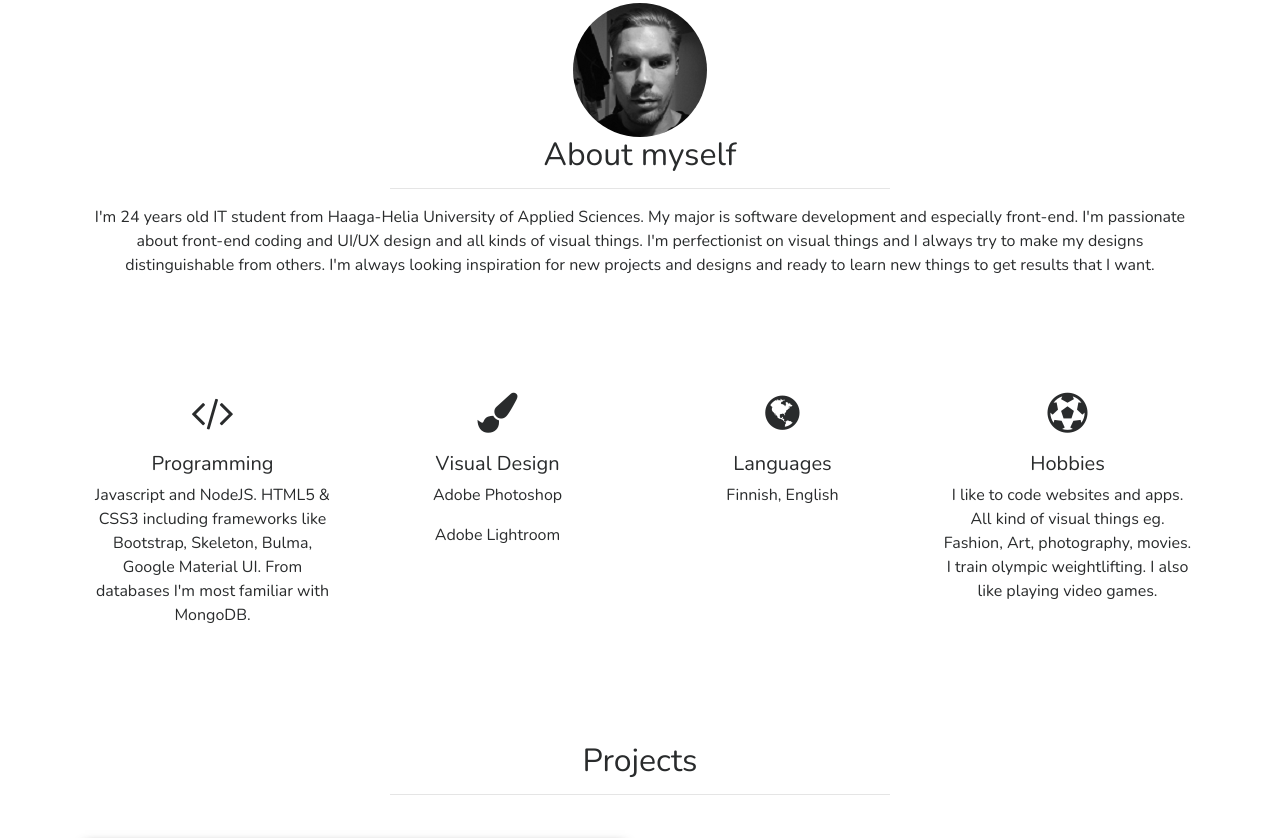
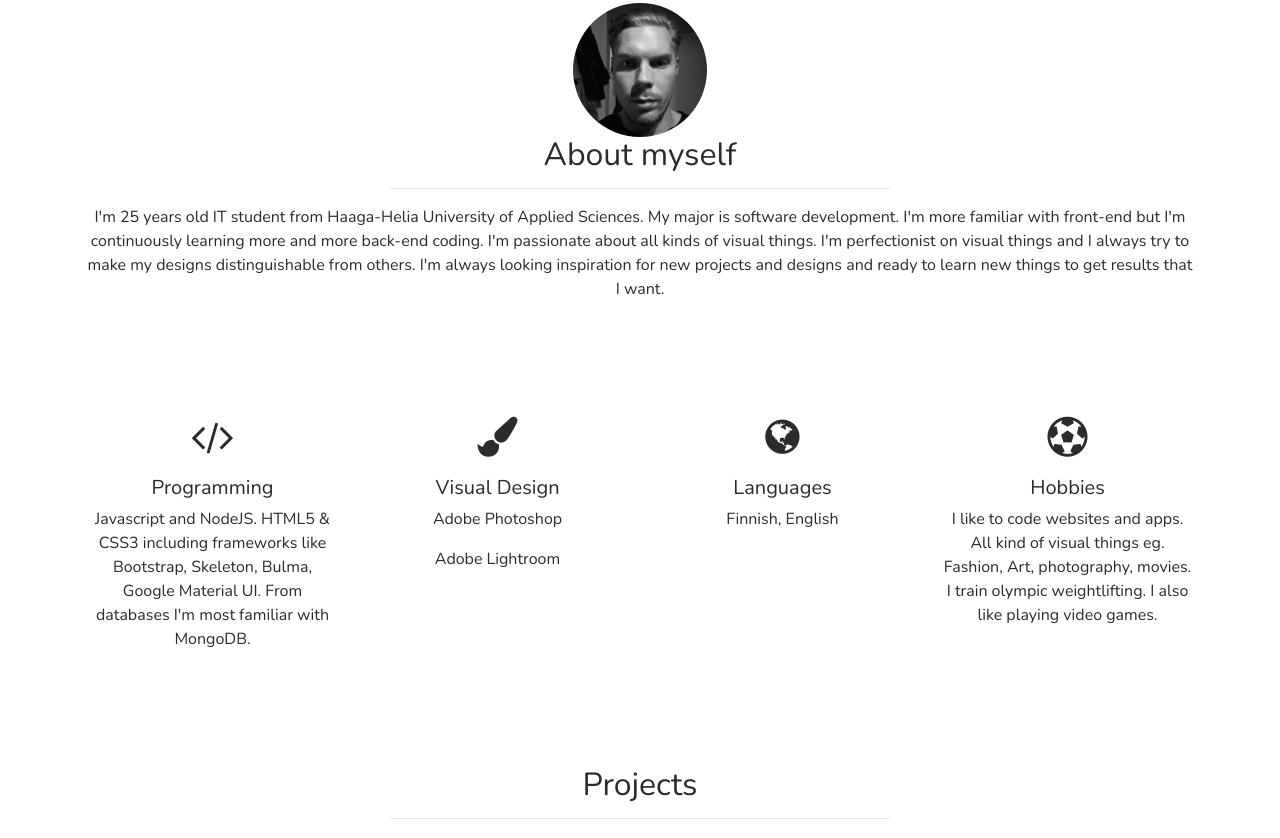
Before and after one commit to BoneJone/BoneJone, a plain HTML site: page index.html in a window 1280 px wide. Shown: the part 857-1695 px from the top of the page. Drawn offline with nearby package versions, Linux system fonts and the light colour scheme; a script that the page names is missing.

Commit message:
made changes to about me

```diff
--- a/index.html
+++ b/index.html
@@ -60,8 +60,8 @@
         <h2>About myself</h2>
         <hr>
         <p>
-          I'm 24 years old IT student from Haaga-Helia University of Applied Sciences. My major is software development and especially front-end.
-          I'm passionate about front-end coding and UI/UX design and all kinds of visual things. I'm perfectionist on visual things and I always try to make my designs distinguishable from others.
+          I'm 25 years old IT student from Haaga-Helia University of Applied Sciences. My major is software development. I'm more familiar with front-end but I'm continuously learning more and more back-end coding.
+          I'm passionate about all kinds of visual things. I'm perfectionist on visual things and I always try to make my designs distinguishable from others.
           I'm always looking inspiration for new projects and designs and ready to learn new things to get results that I want.
         </p>
       </div>
```
